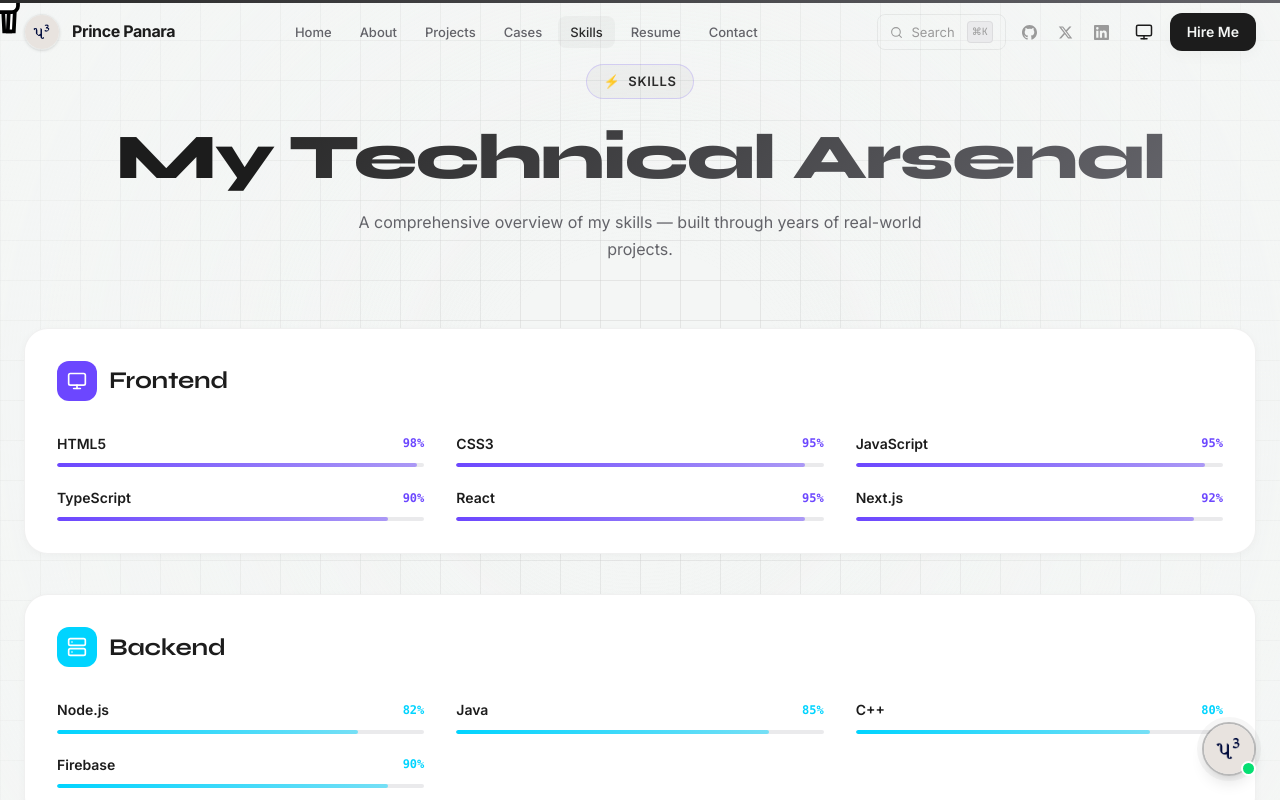
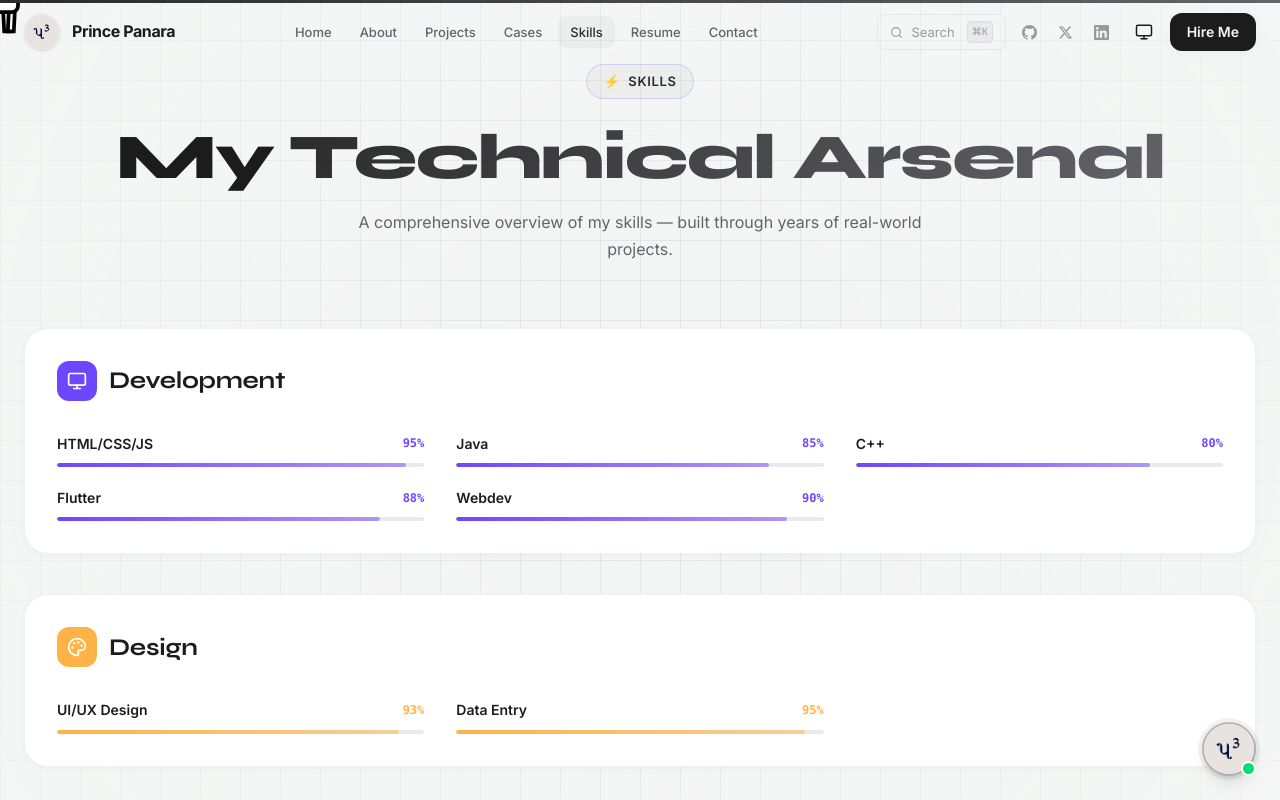
Before and after one commit to PrincePanara/portfolio-website, a Next.js app: page /skills in a window 1280 px wide. Shown: the top 800 px of the page. Built offline with nearby package versions, Linux system fonts and the light colour scheme.

Commit message:
Update portfolio data to match resume

```diff
--- a/components/home/AboutMePreview.tsx
+++ b/components/home/AboutMePreview.tsx
@@ -23,10 +23,10 @@
             About Me
           </h3>
           <h2 className="text-2xl md:text-3xl font-bold text-[var(--text-primary)] mb-4 tracking-tight">
-            I build digital experiences that blend form and function.
+            I am a passionate Developer and UI/UX Designer with a strong interest in creating meaningful digital experiences.
           </h2>
           <p className="text-base text-[var(--text-secondary)] leading-relaxed mb-6">
-            I’m passionate about building things that matter. As a Developer and UI/UX Designer, I enjoy bringing ideas to life through thoughtful design and practical solutions. I love exploring new technologies, solving challenges, and creating experiences that are simple, useful, and enjoyable for people. My goal is to keep learning, keep building, and create work that makes a difference.
+            I enjoy solving problems, exploring new ideas, and building products that make a difference. I believe in continuous learning, creativity, and using technology to bring ideas to life.
           </p>
           <Link
             href="/about"
--- a/data/experience.ts
+++ b/data/experience.ts
@@ -12,56 +12,7 @@
   companyUrl?: string;
 }
 
-export const experiences: Experience[] = [
-
-  {
-    id: "freelance-fullstack",
-    company: "Independent",
-    role: "Full-Stack Developer & UI/UX Designer",
-    type: "freelance",
-    startDate: "2021-06",
-    endDate: "Present",
-    description: "Working with startups and agencies worldwide to design and build premium digital products. Specializing in web apps, mobile applications, and SaaS products.",
-    achievements: [
-      "Delivered 25+ projects for clients across 8 countries",
-      "Maintained a 5-star rating across all major freelance platforms",
-      "Increased client conversion rates by an average of 40% through UX improvements",
-      "Managed projects from discovery and design through to production deployment",
-    ],
-    technologies: ["React", "Next.js", "Flutter", "Figma", "Node.js", "Firebase"],
-  },
-  {
-    id: "tech-startup-lead",
-    company: "TechVenture Labs",
-    role: "Lead Frontend Engineer",
-    type: "full-time",
-    startDate: "2022-03",
-    endDate: "2023-01",
-    description: "Led the frontend engineering team at a Series A startup, building scalable web applications used by thousands of SMBs.",
-    achievements: [
-      "Reduced page load time by 60% through code splitting and optimization",
-      "Mentored a team of 4 junior engineers",
-      "Architected a micro-frontend system for team independence",
-      "Introduced Storybook-based design system adopted company-wide",
-    ],
-    technologies: ["React", "TypeScript", "GraphQL", "AWS", "Storybook"],
-  },
-  {
-    id: "junior-dev",
-    company: "PixelForge Agency",
-    role: "Junior Full-Stack Developer",
-    type: "full-time",
-    startDate: "2020-08",
-    endDate: "2022-02",
-    description: "Started professional career at a digital agency building websites and web apps for a diverse client base spanning e-commerce, media, and SaaS.",
-    achievements: [
-      "Developed 15+ client websites and web applications",
-      "Built a CMS-integrated blog platform used by 3 major clients",
-      "Improved CI/CD pipeline reducing deployment time by 70%",
-    ],
-    technologies: ["HTML", "CSS", "JavaScript", "React", "Node.js", "MySQL"],
-  },
-];
+export const experiences: Experience[] = [];
 
 export const education = [
   {
--- a/data/projects.ts
+++ b/data/projects.ts
@@ -16,24 +16,6 @@
 }
 
 export const projects: Project[] = [
-  {
-    id: "Task & Project Management System",
-    title: "Task & Project Management System",
-    description: "A modern Task & Project Management System that helps users create and manage projects, organize tasks, collaborate with team members, track progress, manage deadlines, and streamline workflows through a clean and intuitive interface.",
-    longDescription: " A modern Task & Project Management System that helps users create and manage projects, organize tasks, collaborate with team members, track progress, manage deadlines, and streamline workflows through a clean and intuitive interface.s",
-    category: "web",
-    tags: ["HTML5", "CSS3", "JavaScript"],
-    coverImage: "/images/projects/tasks-projects.png",
-    screenshots: [],
-    liveUrl: "https://yourprojectify.vercel.app",
-    githubUrl: "https://github.com/",
-    featured: true,
-    year: "2024",
-    status: "live",
-    metrics: [
-      { label: "Type", value: "Website" }
-    ]
-  },
   {
     id: "boxcricker",
     title: "BoxCricker",
--- a/data/skills.ts
+++ b/data/skills.ts
@@ -15,44 +15,16 @@
 
 export const skillCategories: SkillCategory[] = [
   {
-    id: "frontend",
-    name: "Frontend",
+    id: "development",
+    name: "Development",
     icon: "Monitor",
     color: "#6C47FF",
     skills: [
-      { name: "HTML5", level: 98, category: "frontend" },
-      { name: "CSS3", level: 95, category: "frontend" },
-      { name: "JavaScript", level: 95, category: "frontend" },
-      { name: "TypeScript", level: 90, category: "frontend" },
-      { name: "React", level: 95, category: "frontend" },
-      { name: "Next.js", level: 92, category: "frontend" },
-      // { name: "Tailwind CSS", level: 97, category: "frontend" },
-      // { name: "Framer Motion", level: 88, category: "frontend" },
-    ],
-  },
-  {
-    id: "backend",
-    name: "Backend",
-    icon: "Server",
-    color: "#00D4FF",
-    skills: [
-      { name: "Node.js", level: 82, category: "backend" },
-      { name: "Java", level: 85, category: "backend" },
-      { name: "C++", level: 80, category: "backend" },
-      { name: "Firebase", level: 90, category: "backend" },
-      // { name: "REST APIs", level: 88, category: "backend" },
-      // { name: "GraphQL", level: 72, category: "backend" },
-    ],
-  },
-  {
-    id: "mobile",
-    name: "Mobile",
-    icon: "Smartphone",
-    color: "#FF6B6B",
-    skills: [
-      { name: "Flutter", level: 88, category: "mobile" },
-      { name: "Dart", level: 85, category: "mobile" },
-      // { name: "React Native", level: 70, category: "mobile" },
+      { name: "HTML/CSS/JS", level: 95, category: "development" },
+      { name: "Java", level: 85, category: "development" },
+      { name: "C++", level: 80, category: "development" },
+      { name: "Flutter", level: 88, category: "development" },
+      { name: "Webdev", level: 90, category: "development" },
     ],
   },
   {
@@ -61,29 +33,22 @@
     icon: "Palette",
     color: "#FFB347",
     skills: [
-      { name: "Figma", level: 95, category: "design" },
-      { name: "Canva", level: 90, category: "design" },
-      { name: "UI Design", level: 93, category: "design" },
-      { name: "UX Research", level: 85, category: "design" },
-      { name: "Prototyping", level: 92, category: "design" },
-      { name: "Design Systems", level: 90, category: "design" },
-      { name: "Branding", level: 80, category: "design" },
+      { name: "UI/UX Design", level: 93, category: "design" },
+      { name: "Data Entry", level: 95, category: "design" },
     ],
   },
   {
     id: "tools",
-    name: "Tools & DevOps",
+    name: "Tools",
     icon: "Wrench",
     color: "#4ECDC4",
     skills: [
-      { name: "Git & GitHub", level: 93, category: "tools" },
+      { name: "Figma", level: 95, category: "tools" },
       { name: "VS Code", level: 98, category: "tools" },
       { name: "Android Studio", level: 85, category: "tools" },
-      { name: "Cloudinary", level: 85, category: "tools" },
+      { name: "Canva", level: 90, category: "tools" },
+      { name: "Git & GitHub", level: 93, category: "tools" },
       { name: "Vercel", level: 90, category: "tools" },
-      { name: "Data Entry", level: 95, category: "tools" },
-      // { name: "Docker", level: 65, category: "tools" },
-      // { name: "CI/CD", level: 75, category: "tools" },
     ],
   },
 ];
```
Also changed, not shown: 1 other file (tests, documents, lock files or other folders).
